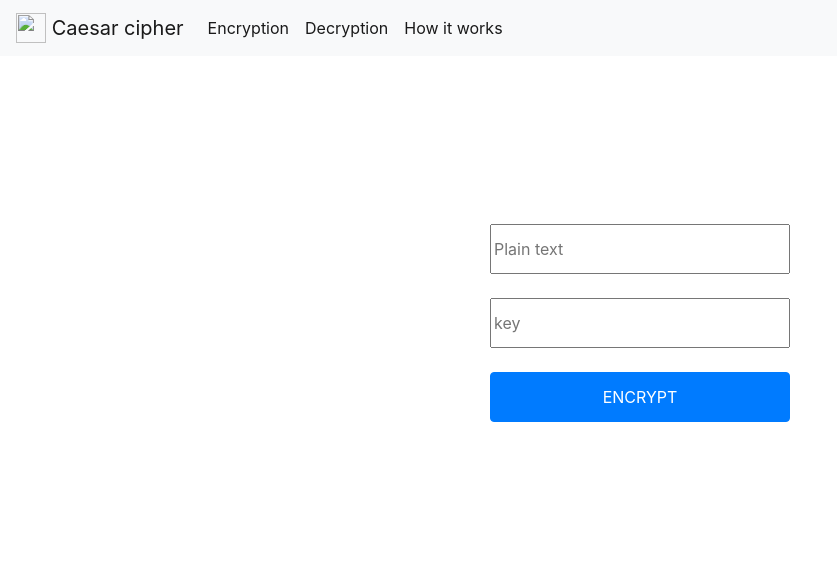
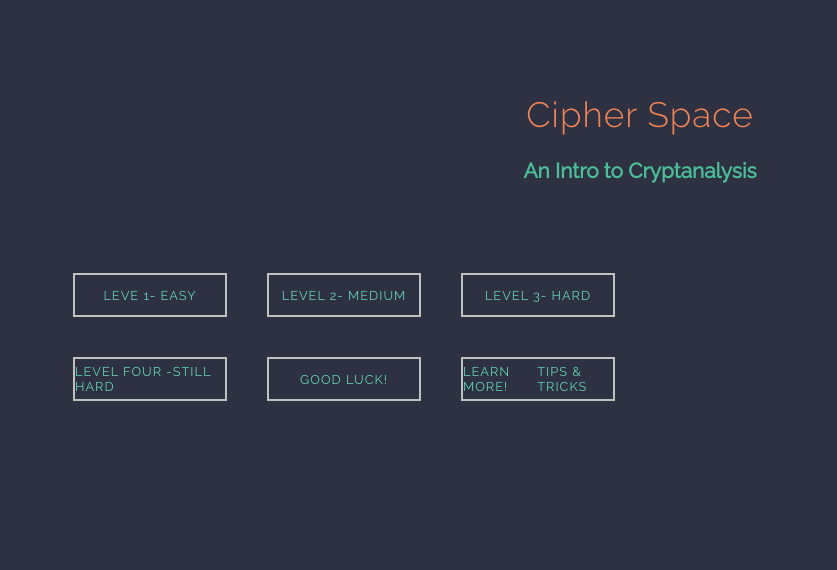
Before and after one commit to yaditydo/WayneState-Hackathon-2023, a Flask app: page / in a window 1280 px wide. Shown: the top 570 px of the page, without its empty margins (0-837 px from the left). Run offline with Flask 2, Linux system fonts and the light colour scheme; some libraries are stand-ins or nearby versions; grey boxes are pictures that could not be loaded.

Commit message:
update
update

```diff
--- a/app.py
+++ b/app.py
@@ -1,4 +1,30 @@
-from flask import Flask, render_template
+from flask import Flask, render_template, request
+import random
+#needed for obvious random number generation. I don't remember how to implement pseudo random number generation:/
+#   (e) | (Good Luck)
+#Question How will we store strings. Do we want it to be random? Perhaps use GPT's AI to give 5 or so sentences for at random for each function? or do we want to just list a bunch of strings? Im going to set a list of string to be passed to each individual function nemo
+TOBE_DECRYPTED =[
+    'this is thy sentence one',
+    'how much wood does a chuck wood',
+    'consumer on a daily basis',
+    'i used to best firends with nemo',
+    'shame those tasty snacks got em again',
+    'i dont blame him',
+    'i see absolutely no error in logical reasoning within that matter of events',
+    'as a famous man once said',
+    'on to the next one',
+    "why did the tomato turn red because it saw the salad dressing",
+    "what did the left eye say to the right eye between us something smells",
+    "why dont scientists trust atoms because they make up everything",
+    "why did the math book look so sad because it had too many problems",
+    "why do seagulls fly over the sea because if they flew over the bay theyd be bagels",
+    "why did the coffee file a police report it got mugged",
+    "why did the bicycle fall over because it was two-tired",
+    "what do you call a boomerang that doesnt come back a stick",
+    "why dont skeletons fight each other they dont have the guts",
+    "why dont oysters give to charity because theyre shellfish"]
+RAN = random.choice(TOBE_DECRYPTED) #gets random string from the list above
+reversed_ran = RAN[::-1] #reverses the string
 
 app = Flask(__name__)
 
@@ -7,8 +33,11 @@ def index():        #Home page select track
     return render_template('index.html')
 
 
-
-
+@app.route('/jebaited', methods=['POST', 'GET'],)
+def jebaited():
+    RAN = random.choice(TOBE_DECRYPTED) #gets random string from the list above
+    reversed_ran = RAN[::-1] #reverses the string
+    return render_template('jebaited.html', reversed_string=reversed_ran)
 
 
 
--- /dev/null
+++ b/static/styles.css
@@ -0,0 +1,329 @@
+@import url('https://fonts.googleapis.com/css?family=Raleway:300,400');
+body {
+  background: #2D3142;
+  font-family: 'Raleway', sans-serif;
+}
+
+
+/* Heading */
+
+h1 {
+  font-size: 1.5em;
+  text-align: center;
+  padding: 70px 0 0 0;
+  color: #EF8354;
+  font-weight: 300;
+  letter-spacing: 1px;
+}
+h2 {
+  font-size: 1.3em;
+  text-align: center;
+  color:#4bbd97
+}
+span {
+  border: 2px solid #4F5D75;
+  padding: 10px;
+}
+
+
+/* Layout Styling */
+
+#container {
+  width: 100%;
+  margin: 20px;
+  padding: 50px 0 150px 0;
+  display: flex;
+  flex-direction: row;
+  flex-wrap: wrap;
+  justify-content: center;
+  align-items: center;
+}
+
+
+/* Button Styles */
+
+.button {
+  display: inline-flex;
+  height: 40px;
+  width: 150px;
+  border: 2px solid #BFC0C0;
+  margin: 20px 20px 20px 20px;
+  color: #BFC0C0;
+  text-transform: uppercase;
+  text-decoration: none;
+  font-size: .8em;
+  letter-spacing: 1.5px;
+  align-items: center;
+  justify-content: center;
+  overflow: hidden;
+}
+
+a {
+  color: #63d1b3;
+  text-decoration: none;
+  letter-spacing: 1px;
+}
+
+
+/* First Button */
+
+#arrow-hover {
+  width: 15px;
+  height: 10px;
+  position: absolute;
+  transform: translateX(60px);
+  opacity: 0;
+  -webkit-transition: all .25s cubic-bezier(.14, .59, 1, 1.01);
+  transition: all .15s cubic-bezier(.14, .59, 1, 1.01);
+  margin: 0;
+  padding: 0 5px;
+}
+
+a#button-1:hover img {
+  width: 15px;
+  opacity: 1;
+  transform: translateX(50px);
+}
+
+
+/* Second Button */
+
+#button-2 {
+  position: relative;
+  overflow: hidden;
+  cursor: pointer;
+}
+
+#button-2 a {
+  position: relative;
+  transition: all .35s ease-Out;
+}
+
+#slide {
+  width: 100%;
+  height: 100%;
+  left: -200px;
+  background: #BFC0C0;
+  position: absolute;
+  transition: all .35s ease-Out;
+  bottom: 0;
+}
+
+#button-2:hover #slide {
+  left: 0;
+}
+
+#button-2:hover a {
+  color: #2D3142;
+}
+
+
+/* Third Button */
+
+#button-3 {
+  position: relative;
+  overflow: hidden;
+  cursor: pointer;
+}
+
+#button-3 a {
+  position: relative;
+  transition: all .45s ease-Out;
+}
+
+#circle {
+  width: 0%;
+  height: 0%;
+  opacity: 0;
+  line-height: 40px;
+  border-radius: 50%;
+  background: #BFC0C0;
+  position: absolute;
+  transition: all .5s ease-Out;
+  top: 20px;
+  left: 70px;
+}
+
+#button-3:hover #circle {
+  width: 200%;
+  height: 500%;
+  opacity: 1;
+  top: -70px;
+  left: -70px;
+}
+
+#button-3:hover a {
+  color: #2D3142;
+}
+
+
+/* Fourth Button */
+
+#button-4 {
+  position: relative;
+  overflow: hidden;
+  cursor: pointer;
+}
+
+#button-4 a {
+  position: relative;
+  transition: all .45s ease-Out;
+}
+
+#underline {
+  width: 100%;
+  height: 2.5px;
+  margin-top: 15px;
+  align-self: flex-end;
+  left: -200px;
+  background: #BFC0C0;
+  position: absolute;
+  transition: all .3s ease-Out;
+  bottom: 0;
+}
+
+#button-4:hover #underline {
+  left: 0;
+}
+
+
+/* Fifth Button */
+
+#button-5 {
+  position: relative;
+  overflow: hidden;
+  cursor: pointer;
+}
+
+#button-5 a {
+  position: relative;
+  transition: all .45s ease-Out;
+}
+
+#translate {
+  transform: rotate(50deg);
+  width: 100%;
+  height: 250%;
+  left: -200px;
+  top: -30px;
+  background: #BFC0C0;
+  position: absolute;
+  transition: all .3s ease-Out;
+}
+
+#button-5:hover #translate {
+  left: 0;
+}
+
+#button-5:hover a {
+  color: #2D3142;
+}
+
+
+/* Sixth Button */
+
+#button-6 {
+  position: relative;
+  overflow: hidden;
+  cursor: pointer;
+}
+
+#button-6 a {
+  position: relative;
+  transition: all .45s ease-Out;
+}
+
+#spin {
+  width: 0;
+  height: 0;
+  opacity: 0;
+  left: 70px;
+  top: 20px;
+  transform: rotate(0deg);
+  background: none;
+  position: absolute;
+  transition: all .5s ease-Out;
+}
+
+#button-6:hover #spin {
+  width: 200%;
+  height: 500%;
+  opacity: 1;
+  left: -70px;
+  top: -70px;
+  background: #BFC0C0;
+  transform: rotate(80deg);
+}
+
+#button-6:hover a {
+  color: #2D3142;
+}
+
+
+/* Seventh Button */
+
+#button-7 {
+  position: relative;
+  overflow: hidden;
+  cursor: pointer;
+}
+
+#button-7 a {
+  position: relative;
+  left: 0;
+  transition: all .35s ease-Out;
+}
+
+#dub-arrow {
+  width: 100%;
+  height: 100%;
+  background: #BFC0C0;
+  left: -200px;
+  position: absolute;
+  padding: 0;
+  display: flex;
+  align-items: center;
+  justify-content: center;
+  transition: all .35s ease-Out;
+  bottom: 0;
+}
+
+#button-7 img {
+  width: 20px;
+  height: auto;
+}
+
+#button-7:hover #dub-arrow {
+  left: 0;
+}
+
+#button-7:hover a {
+  left: 150px;
+}
+.oval-shape {
+    width: 300px;
+    height: 70px;
+    border-radius: 50% / 10%;
+    background-color: #7f2e3a;
+    border: 2px solid #3a2860;
+    padding: 10px;
+    display;
+}
+
+.oval-shape input[type="text"] {
+    width: 85%;
+    height: 80%;
+    border: none;
+    background-color: white;
+    font-size: 20px;
+    text-align: center;
+}
+
+@media screen and (min-width:1000px) {
+  h1 {
+    font-size: 2.2em;
+  }
+  #container {
+    width: 50%;
+  }
+    }
--- a/templates/index.html
+++ b/templates/index.html
@@ -1,53 +1,48 @@
 <!DOCTYPE html>
-<html lang="en" dir="ltr">
-  <head>
-    <!-- <link rel="stylesheet" href="test.css"> -->
-    <link rel="stylesheet" href="https://stackpath.bootstrapcdn.com/bootstrap/4.4.1/css/bootstrap.min.css" integrity="sha384-Vkoo8x4CGsO3+Hhxv8T/Q5PaXtkKtu6ug5TOeNV6gBiFeWPGFN9MuhOf23Q9Ifjh" crossorigin="anonymous">
-    <meta charset="utf-8">
+<html lang="en">
+<head>
+  <meta charset="UTF-8">
+  <meta http-equiv="X-UA-Compatible" content="IE=edge">
+  <meta name="viewport" content="width=device-width, initial-scale=1.0">
+  <title>Space Cypo</title>
+  <link rel="stylesheet" href="static\styles.css">
+</head>
+<body>
+  <h1>Cipher Space</h1>
+  <h2>An Intro to Cryptanalysis</h2>
+  <div id="container">
 
-    <style media="screen">
-    input{
-      width: 300px;
-      height: 50px;
-    }
-    </style>
+    <div class="button" id="button-2">
+      <div id="slide"></div>
+      <a href="jebaited">Leve 1- Easy</a>
+    </div>
 
-    <title></title>
-  </head>
-  <body>
-    <nav class="navbar navbar-expand-lg navbar-light bg-light">
-      <a class="navbar-brand" href="http://localhost:5000/">
-        <img src="{{logo}}" width="30" height="30" class="d-inline-block align-top" alt="">
-        Caesar cipher
-      </a>
-      <button class="navbar-toggler" type="button" data-toggle="collapse" data-target="#navbarNav" aria-controls="navbarNav" aria-expanded="false" aria-label="Toggle navigation">
-        <span class="navbar-toggler-icon"></span>
-      </button>
-      <div class="collapse navbar-collapse" id="navbarNav">
-        <ul class="navbar-nav">
-          <li class="nav-item active">
-            <a class="nav-link" href="encrypt.html">Encryption <span class="sr-only">(current)</span></a>
-          </li>
+    <div class="button" id="button-3">
+      <div id="circle"></div>
+      <a href="/">Level 2- Medium</a>
+    </div>
 
-          <li class="nav-item active">
-            <a class="nav-link" href="decrypt.html">Decryption <span class="sr-only">(current)</span></a>
-          </li>
+    <div class="button" id="button-4">
+      <div id="underline"></div>
+      <a href="#">Level 3- Hard</a>
+    </div>
 
-          <li class="nav-item active">
-            <a class="nav-link" href="http://practicalcryptography.com/ciphers/caesar-cipher/">How it works<span class="sr-only">(current)</span></a>
-          </li>
+    <div class="button" id="button-5">
+      <div id="translate"></div>
+      <a href="#">Level Four -Still Hard</a>
+    </div>
 
-        </ul>
-      </div>
-    </nav>
-    <br><br><br><br><br><br><br>
-    <form class="" action="http://localhost:5000/enc" method="get">
+    <div class="button" id="button-6">
+      <div id="spin"></div>
+      <a href="#">Good Luck!</a>
+    </div>
 
-      <center><input type="text" name="ptext" placeholder="Plain text" required><br><br>
-        <input type="text" name="key" placeholder="key" required><br><br>
+    <div class="button" id="button-7">
+      <div id="dub-arrow"><img src="https://github.com/atloomer/atloomer.github.io/blob/master/img/iconmonstr-arrow-48-240.png?raw=true" alt="" /></div>
+      <a href="/resources">Learn More!</a>
+      <a href="/tips">Tips & Tricks</a>
+    </div>
+  </div>
 
-      <input class="btn btn-primary" type="submit" value="ENCRYPT"></center>
-    </form>
-
-  </body>
+</body>
 </html>
```
Also changed, not shown: cipher.py (+5 -22 lines), static/assets/styles.css (deleted, +0 -87 lines), templates/jebaited.html (added, +23 -0 lines), templates/indexd.html (deleted).
